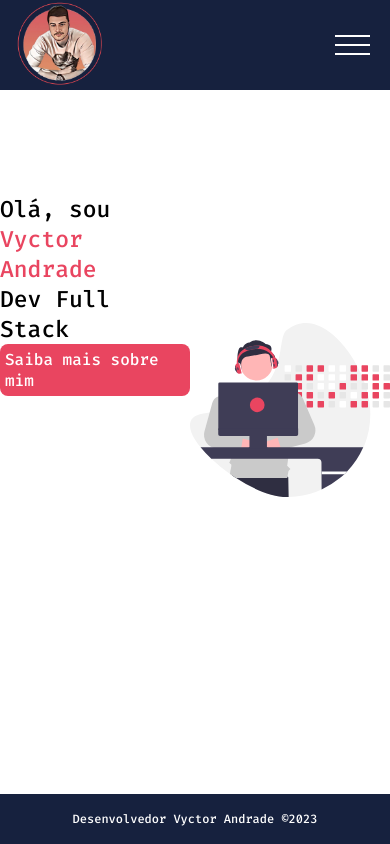
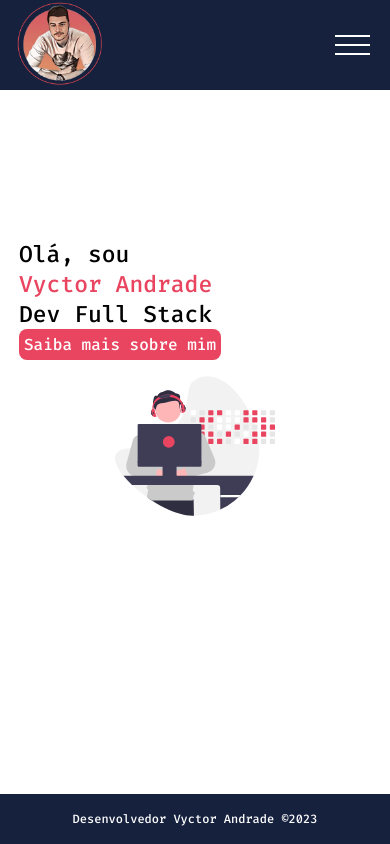
Before and after one commit to vyctorandrade/portfolio, a React (Vite) app: page / in a window 390 px wide. Built offline with nearby package versions, Linux system fonts and the light colour scheme.

Commit message:
Update Home.module.css

```diff
--- a/src/pages/Home/Home.module.css
+++ b/src/pages/Home/Home.module.css
@@ -80,20 +80,20 @@
 
 
     .home p{
-        margin-bottom: 230px;
+        margin-bottom: 220px;
+        margin-right: 150px;
 
         font-size: 23px;
-
+        position: fixed;
 
 
     }
     .home img{
 
-        width: 200px;
+        width: 160px;
         display: flex;
-        padding-top: -50%;
-        margin-right: 50%;
-
+        padding-top: 45%;
+        margin-right: 90%;
 
 
 
```
